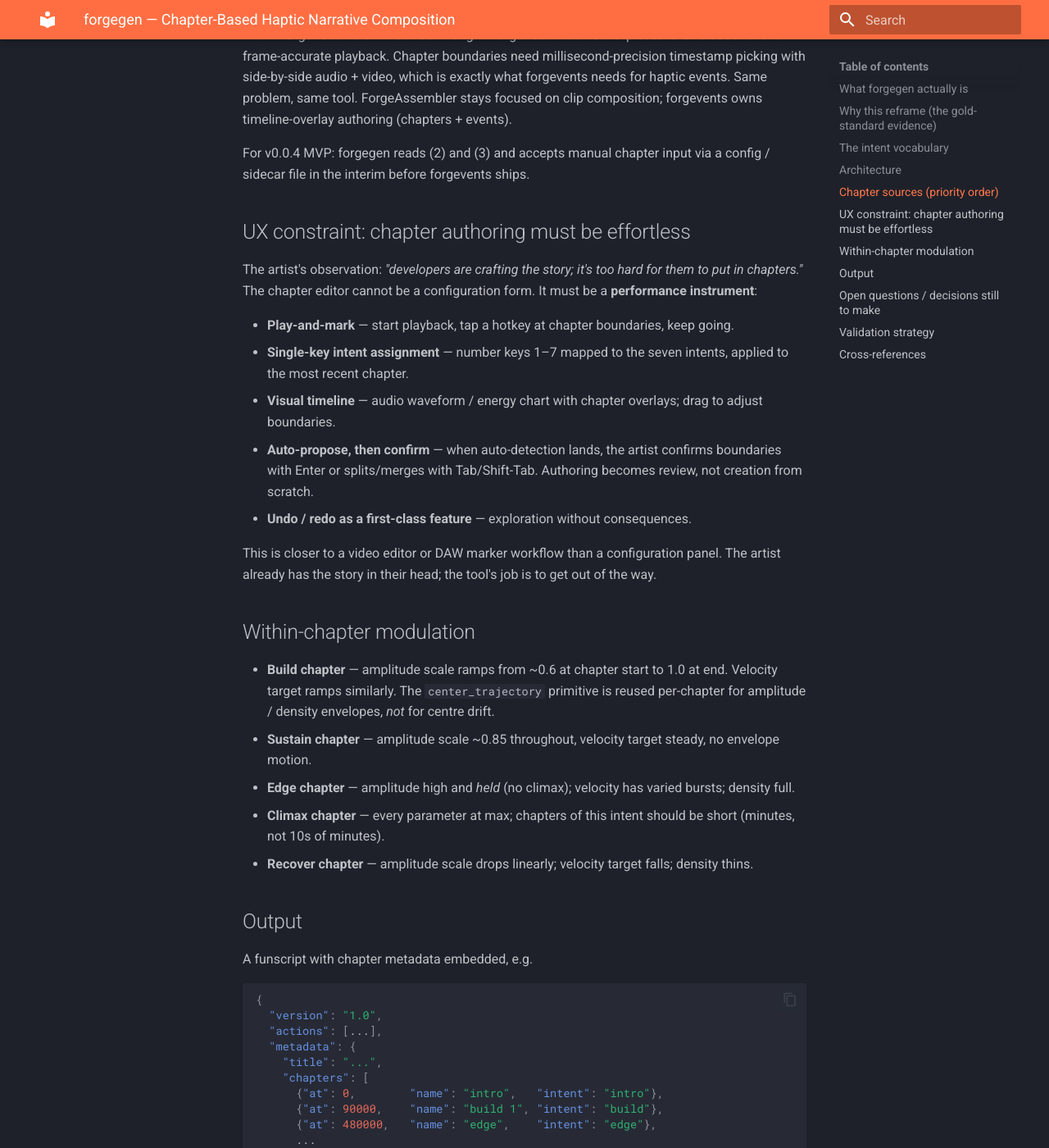
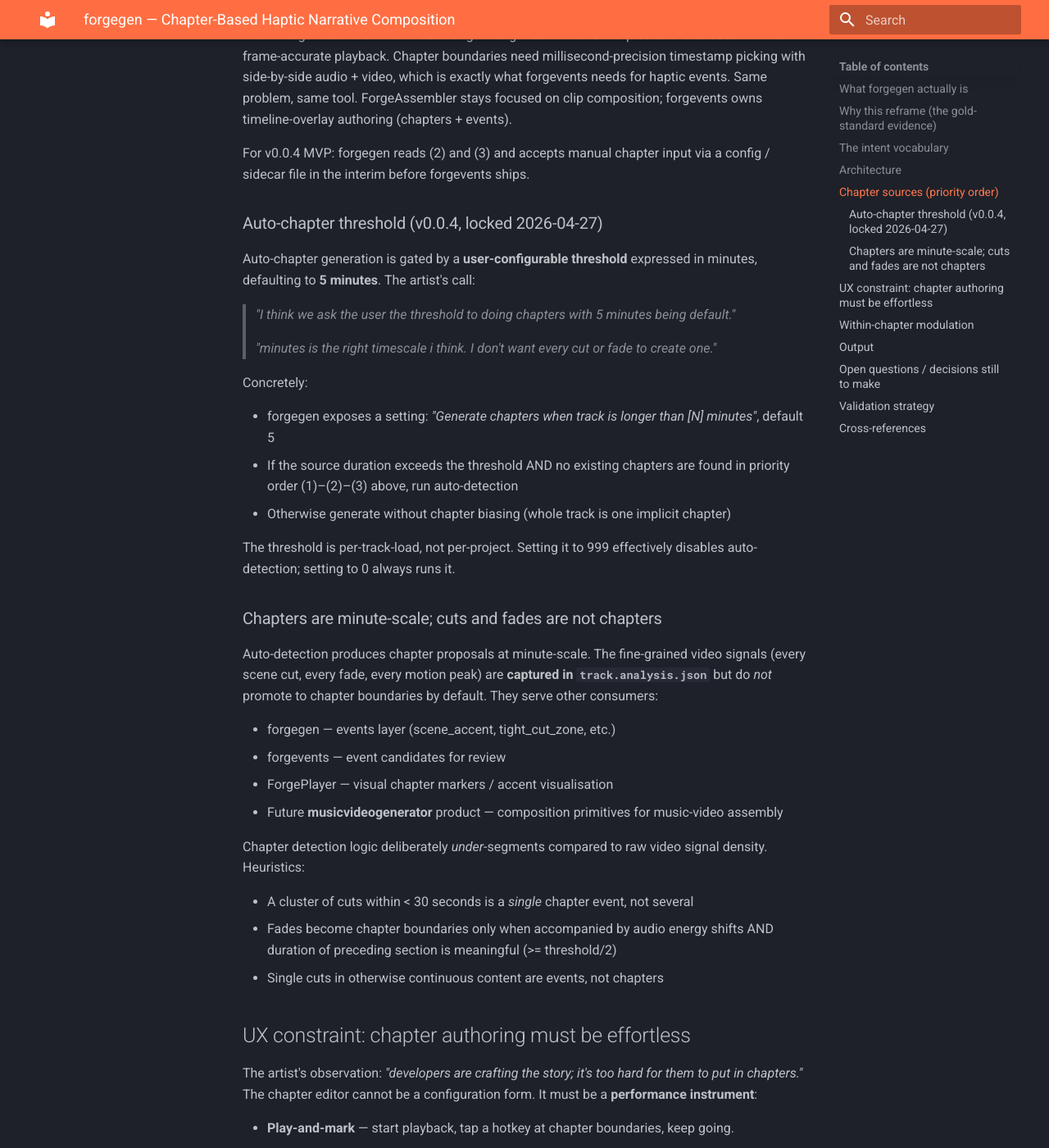
Before and after one commit to liquid-releasing/forgegen, an MkDocs documentation site: the page built from docs/architecture/chapter-composition.md, in a window 1280 px wide and 1400 px high, scrolled down 3088 px. Shown: the whole window at 82% size. Built offline with MkDocs 1.6.1 and Material for MkDocs 9.7.7, drawn with Linux system fonts in a browser that asks for light colours.

Commit message:
docs(chapter-composition): minute-scale auto-chapter threshold + cuts ≠ chapters
Two locks from artist 2026-04-27:

1. Auto-chapter threshold is user-configurable, default 5 minutes.
   "Generate chapters when track is longer than [N] minutes" setting
   in forgegen UI. Set to 999 to disable; 0 to always run.

2. Chapters are minute-scale; fine-grained video signals (every cut,
   fade, motion peak) are CAPTURED in track.analysis.json but do NOT
   promote to chapter boundaries by default. They serve other
   consumers (events layer, ForgePlayer visual markers, future
   musicvideogenerator).

Heuristics added:
- A cluster of cuts within < 30s = single chapter event, not several
- Fades become chapter boundaries only with concurrent audio energy
  shift AND meaningful preceding section duration
- Single cuts in continuous content are events, not chapters

Future consumer noted: musicvideogenerator (placeholder product)
will use fine-grained video signals as composition primitives.
Captured in private memory at project_musicvideogenerator_planned.md.

Co-Authored-By: Claude Opus 4.7 (1M context) <noreply@anthropic.com>

```diff
--- a/docs/architecture/chapter-composition.md
+++ b/docs/architecture/chapter-composition.md
@@ -122,6 +122,51 @@ forgevents owns timeline-overlay authoring (chapters + events).
 For v0.0.4 MVP: forgegen reads (2) and (3) and accepts manual chapter input
 via a config / sidecar file in the interim before forgevents ships.
 
+### Auto-chapter threshold (v0.0.4, locked 2026-04-27)
+
+Auto-chapter generation is gated by a **user-configurable threshold**
+expressed in minutes, defaulting to **5 minutes**. The artist's call:
+
+> *"I think we ask the user the threshold to doing chapters with 5
+> minutes being default."*
+>
+> *"minutes is the right timescale i think. I don't want every cut or
+> fade to create one."*
+
+Concretely:
+
+- forgegen exposes a setting: *"Generate chapters when track is longer
+  than [N] minutes"*, default 5
+- If the source duration exceeds the threshold AND no existing chapters
+  are found in priority order (1)–(2)–(3) above, run auto-detection
+- Otherwise generate without chapter biasing (whole track is one
+  implicit chapter)
+
+The threshold is per-track-load, not per-project. Setting it to 999 effectively
+disables auto-detection; setting to 0 always runs it.
+
+### Chapters are minute-scale; cuts and fades are not chapters
+
+Auto-detection produces chapter proposals at minute-scale. The
+fine-grained video signals (every scene cut, every fade, every motion
+peak) are **captured in `track.analysis.json`** but do *not* promote to
+chapter boundaries by default. They serve other consumers:
+
+- forgegen — events layer (scene_accent, tight_cut_zone, etc.)
+- forgevents — event candidates for review
+- ForgePlayer — visual chapter markers / accent visualisation
+- Future **musicvideogenerator** product — composition primitives for
+  music-video assembly
+
+Chapter detection logic deliberately *under*-segments compared to raw
+video signal density. Heuristics:
+
+- A cluster of cuts within < 30 seconds is a *single* chapter event,
+  not several
+- Fades become chapter boundaries only when accompanied by audio
+  energy shifts AND duration of preceding section is meaningful (>= threshold/2)
+- Single cuts in otherwise continuous content are events, not chapters
+
 ## UX constraint: chapter authoring must be effortless
 
 The artist's observation: *"developers are crafting the story; it's too hard
```
